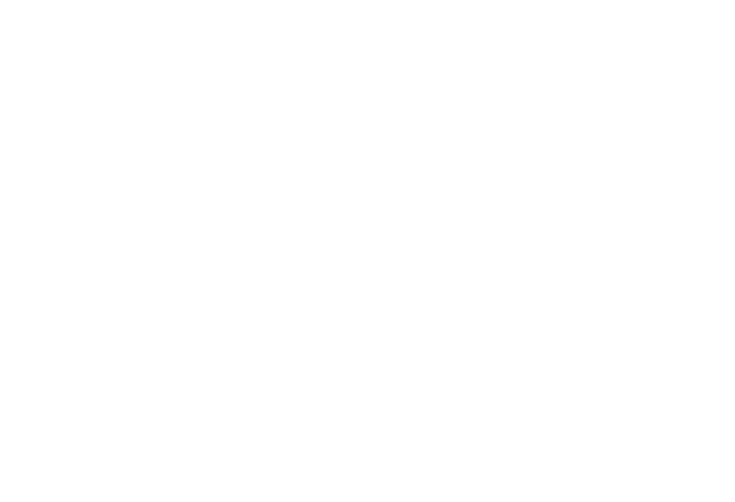
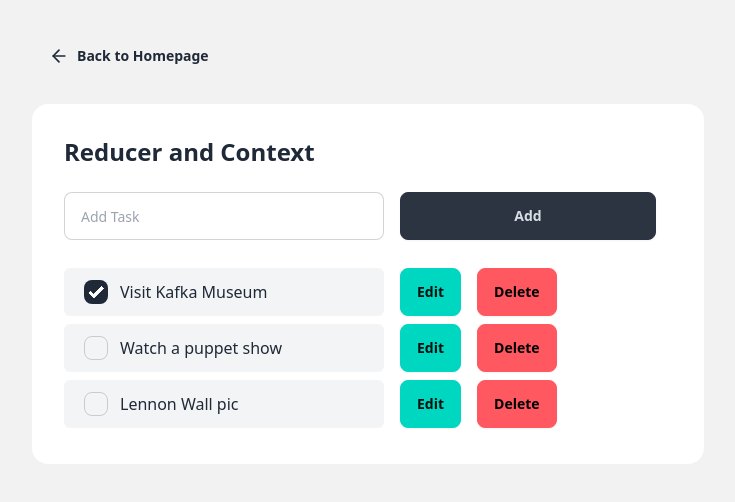
Before and after one commit to Rezuanul-Islam-Fahim/react-state-management, a React app: page /reducer-context in a window 1280 px wide. Before the commit this address had no page. Shown: the top 502 px of the page, without its empty margins (272-1007 px from the left). Built offline with nearby package versions, Linux system fonts and the light colour scheme; the HTML template or start-up script is replaced by a standard one.

Commit message:
Add new page + functionality - ReducerAndContext

```diff
--- a/src/App.jsx
+++ b/src/App.jsx
@@ -6,6 +6,7 @@
 import ReducerWithImmer from './pages/ReducerWithImmer'
 import PassingDataWithContext from './pages/PassingDataWithContext'
 import MoreOnContext from './pages/MoreOnContext'
+import ReducerAndContext from './pages/ReducerAndContext'
 
 const App = () => {
   return (
@@ -18,6 +19,7 @@
           <Route path={'/reducer-immer'} element={<ReducerWithImmer />} />
           <Route path={'/pass-with-context'} element={<PassingDataWithContext />} />
           <Route path={'/more-context'} element={<MoreOnContext />} />
+          <Route path={'/reducer-context'} element={<ReducerAndContext />} />
         </Route>
       </Routes>
     </BrowserRouter>
--- a/src/pages/HomePage.jsx
+++ b/src/pages/HomePage.jsx
@@ -24,6 +24,10 @@
                     className="btn btn-primary my-2">
                     More on Context
                 </Link>
+                <Link to={'/reducer-context'}
+                    className="btn btn-primary my-2">
+                    Reducer and Context
+                </Link>
             </div>
         </div>
     )
--- /dev/null
+++ b/src/pages/ReducerAndContext.jsx
@@ -0,0 +1,164 @@
+import { useReducer, useState, createContext, useContext } from 'react'
+
+const ReducerAndContext = () => {
+    return (
+        <>
+            <h2 className="card-title text-2xl mb-4">
+                Reducer and Context
+            </h2>
+            <TasksProvider>
+                <AddTask />
+                <TaskList />
+            </TasksProvider>
+        </>
+    )
+}
+
+const TasksContext = createContext(null)
+const TaskDispatchContext = createContext(null)
+
+const useTasks = () => useContext(TasksContext)
+const useTaskDispatch = () => useContext(TaskDispatchContext)
+
+const TasksProvider = ({ children }) => {
+    const [tasks, dispatch] = useReducer(taskReducer, initialTasks)
+
+    return (
+        <TasksContext value={tasks}>
+            <TaskDispatchContext value={dispatch}>
+                {children}
+            </TaskDispatchContext>
+        </TasksContext>
+    )
+}
+
+const AddTask = ({ }) => {
+    const [text, setText] = useState('')
+    const dispatch = useTaskDispatch()
+
+    return (
+        <div className="flex flex-row">
+            <input
+                type="text"
+                value={text}
+                onChange={e => setText(e.target.value)}
+                placeholder="Add Task"
+                className="input input-bordered input-md w-full max-w-xs" />
+            <button
+                className="btn btn-neutral btn-wide ml-4"
+                onClick={() => {
+                    setText('')
+                    dispatch({
+                        type: 'added',
+                        text: text
+                    })
+                }} >
+                Add
+            </button>
+        </div>
+    )
+}
+
+const TaskList = ({ }) => {
+    const tasks = useTasks()
+
+    return (
+        <div className="flex flex-col mt-4">
+            {tasks.map(task => (
+                <Task key={task.id} task={task} />
+            ))}
+        </div>
+    )
+}
+
+const Task = ({ task }) => {
+    const [editing, setEditing] = useState(false)
+    const dispatch = useTaskDispatch()
+
+    return (
+        <div className="flex flex-row my-1">
+            <div className="flex flex-row bg-gray-100 rounded-md px-5 py-3 min-w-80">
+                <input
+                    type="checkbox"
+                    onChange={e => dispatch({
+                        type: 'updated',
+                        task: {
+                            ...task,
+                            done: e.target.checked
+                        }
+                    })}
+                    checked={task.done}
+                    className="checkbox mr-3" />
+                {editing ? (
+                    <input
+                        type="text"
+                        className="input input-bordered w-full max-w-xs input-xs"
+                        value={task.text}
+                        onChange={e => dispatch({
+                            type: 'updated',
+                            task: {
+                                ...task,
+                                text: e.target.value
+                            }
+                        })} />
+                ) : (
+                    <p className="text-md">{task.text}</p>
+                )}
+            </div>
+            <button
+                className="btn btn-accent ml-4"
+                onClick={e => setEditing(!editing)} >
+                {editing ? 'Save' : 'Edit'}
+            </button>
+            <button
+                className="btn btn-error ml-4"
+                onClick={e => dispatch({
+                    type: 'deleted',
+                    id: task.id
+                })} >
+                Delete
+            </button>
+        </div>
+    )
+}
+
+const taskReducer = (tasks, action) => {
+    switch (action.type) {
+        case 'added': {
+            return [
+                ...tasks,
+                {
+                    id: tasks.length,
+                    text: action.text,
+                    done: false
+                }
+            ]
+        }
+
+        case 'updated': {
+            return tasks.map(e => {
+                if (e.id === action.task.id) {
+                    return action.task
+                } else {
+                    return e
+                }
+            })
+        }
+
+        case 'deleted': {
+            return tasks.filter(e => e.id !== action.id)
+        }
+
+        default: {
+            throw new Error('Unknown action: ' + action.type)
+        }
+    }
+}
+
+const initialTasks = [
+    { id: 0, text: 'Visit Kafka Museum', done: true },
+    { id: 1, text: 'Watch a puppet show', done: false },
+    { id: 2, text: 'Lennon Wall pic', done: false },
+]
+
+export default ReducerAndContext
```
